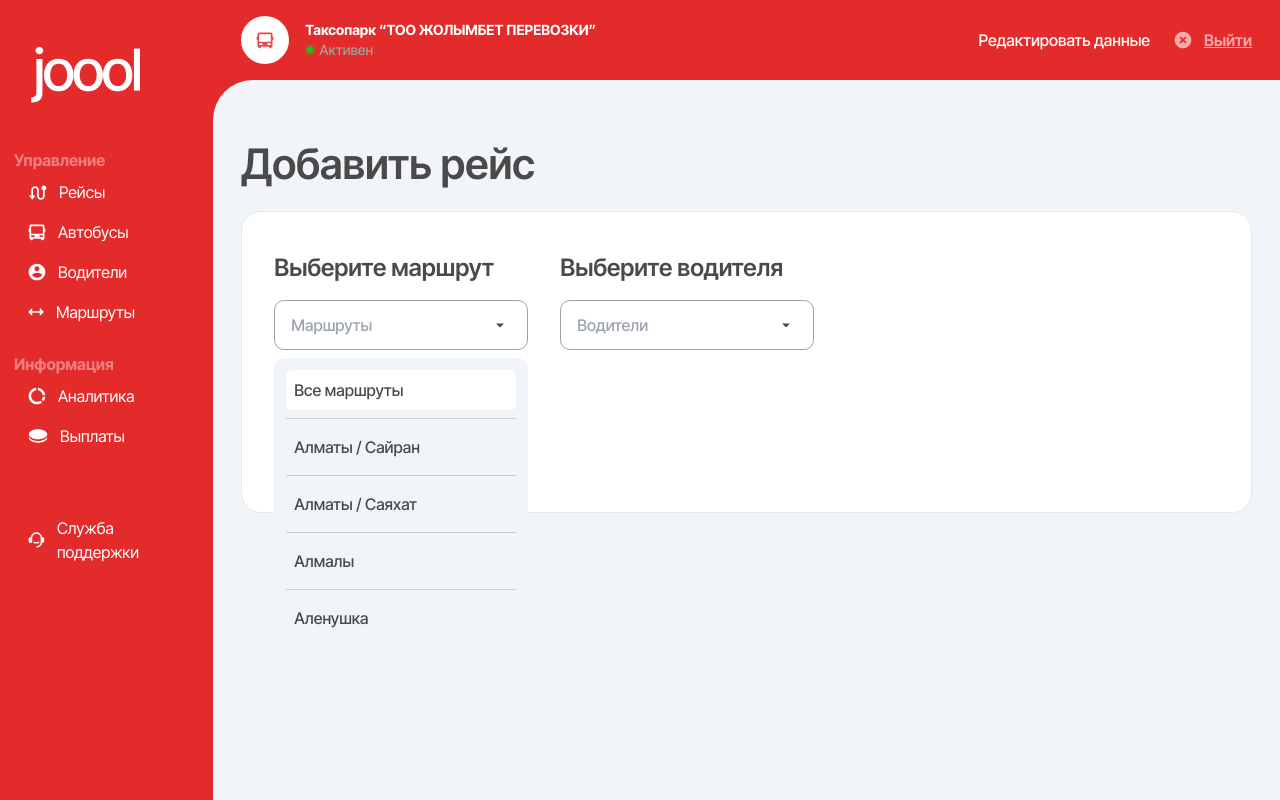
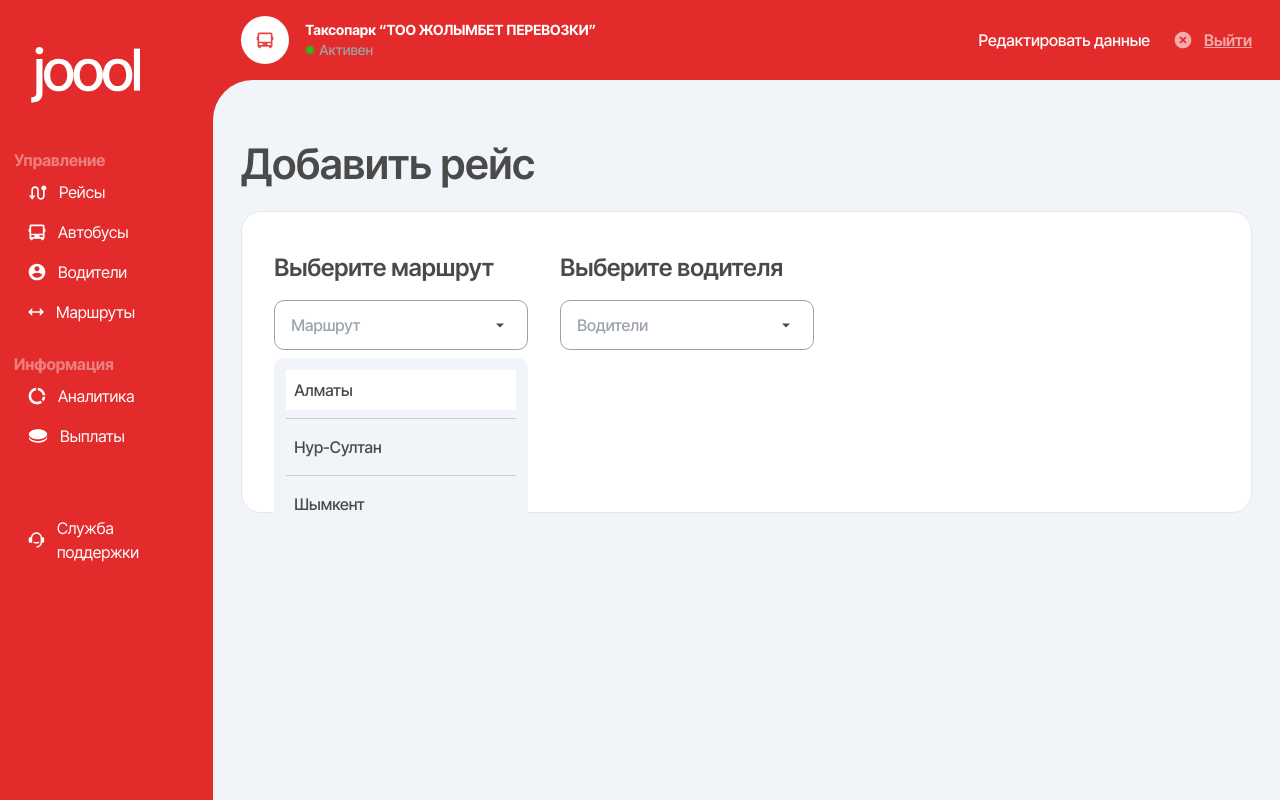
Before and after one commit to Arsik0153/kazbus, a Next.js app: page /admin/main/trips/new-trip in a window 1280 px wide. Both pictures are taken after a click on the button 500 px from the left and 325 px from the top of the page. Built offline with nearby package versions, Linux system fonts and the light colour scheme; what zsa, zsa-react-query would draw is missing.

Commit message:
fixed combobox

```diff
--- a/src/app/admin/main/buses/new-bus/page.tsx
+++ b/src/app/admin/main/buses/new-bus/page.tsx
@@ -10,8 +10,38 @@ import Floors from '@/app/admin/main/buses/new-bus/_components/floors';
 import Scheme from '@/app/admin/main/buses/new-bus/_components/scheme';
 
 const NewBus = () => {
-    const [selectedFloor, setSelectedFloor] = useState< 1 | 2 | 3 | null>(null);
-    const [seatCount, setSeatCount] = useState<number | string>(''); // Состояние для хранения количества мест
+    const cities = [
+        { id: 1, name: 'Алматы' },
+        { id: 2, name: 'Нур-Султан' },
+        { id: 3, name: 'Шымкент' },
+    ];
+
+    const [selectedCity, setSelectedCity] = useState<{ id: number; name: string } | null>(null);
+    const [selectedBrand, setSelectedBrand] = useState<{ id: number; name: string } | null>(null);
+    const [selectedModel, setSelectedModel] = useState<{ id: number; name: string } | null>(null);
+    const [seatCount, setSeatCount] = useState<number | string>('');
+    const [selectedFloor, setSelectedFloor] = useState<1 | 2 | 3 | null>(null);
+
+    const handleOptionSelect = (name: string, selectedItem: { id: number; name: string } | null) => {
+        switch (name) {
+            case 'city':
+                setSelectedCity(selectedItem);
+                break;
+            case 'brand':
+                setSelectedBrand(selectedItem);
+                break;
+            case 'model':
+                setSelectedModel(selectedItem);
+                break;
+            default:
+                break;
+        }
+        console.log('Выбранный элемент:', selectedItem);
+    };
+
+    const handleNewItem = (newItem: string) => {
+        console.log('Добавить новый элемент:', newItem);
+    };
 
     return (
         <div className="flex flex-col mb-96 mt-6">
@@ -20,14 +50,26 @@ const NewBus = () => {
             <div className="flex flex-col rounded-[20px] bg-white mt-[14px] py-10 px-8">
                 <p className="text-2xl font-semibold text-[#4A4A4A]">Введите название автобуса</p>
                 <div className="flex flex-col gap-4 items-start mt-4">
-                    <ComboBox name="bus-name" placeholder='Введите название' />
+                    <ComboBox
+                        name="city"
+                        options={cities}
+                        placeholder="Выберите город"
+                        onOptionSelect={handleOptionSelect}
+                        onNewItem={handleNewItem}
+                    />
                 </div>
                 <p className="text-2xl font-semibold text-[#4A4A4A] mt-9">Информация о ТС</p>
                 <div className="flex flex-row gap-6 mt-7">
                     <div className="flex flex-col gap-4">
                         <div className="flex flex-col gap-3">
                             <p className="text-base font-medium text-[#4A4A4A]">Марка</p>
-                            <ComboBox name="brand" placeholder='Введите марку' />
+                            <ComboBox
+                                name="brand"
+                                options={cities}
+                                placeholder="Введите марку"
+                                onOptionSelect={handleOptionSelect}
+                                onNewItem={handleNewItem}
+                            />
                         </div>
                         <div className="flex flex-col gap-3">
                             <p className="text-base font-medium text-[#4A4A4A]">VIN</p>
@@ -35,27 +77,31 @@ const NewBus = () => {
                                 mask={[/\d/, /\d/, /\d/, ' ', /[A-Za-z]/, /[A-Za-z]/, /[A-Za-z]/, ' ', /\d/, /\d/]}
                                 placeholder="XXX XXX XXX XXX XXX XX"
                                 className='border text-base font-medium text-[#4A4A4A]  p-5 pt-[12px] pb-[12px] w-full focus:outline-none border-[#A0A0A0] rounded-[10px]'
-                                maxLength={17} // Ограничение длины ввода
-                                maskChar="_" // Используем символ подчеркивания
-
+                                maxLength={17}
+                                maskChar="_"
                             />
                         </div>
                     </div>
                     <div className="flex flex-col gap-4">
                         <div className="flex flex-col gap-3">
                             <p className="text-base font-medium text-[#4A4A4A]">Модель</p>
-                            <ComboBox name="model" placeholder='Введите модель' />
+                            <ComboBox
+                                name="model"
+                                options={cities}
+                                placeholder="Введите модель"
+                                onOptionSelect={handleOptionSelect}
+                                onNewItem={handleNewItem}
+                            />
                         </div>
                         <div className="flex flex-col gap-3">
                             <p className="text-base font-medium text-[#4A4A4A]">Количество посадочных мест</p>
                             <InputMask
                                 mask="99"
                                 placeholder='Количество мест'
-                                onChange={(e) => setSeatCount(e.target.value)} // Обновление состояния при вводе
+                                onChange={(e) => setSeatCount(e.target.value)}
                                 className='border text-base font-medium text-[#4A4A4A] p-5 pt-[12px] pb-[12px] w-full focus:outline-none border-[#A0A0A0] rounded-[10px]'
                             />
                         </div>
-
                     </div>
                     <div className="flex flex-col gap-4">
                         <div className="flex flex-col gap-3">
@@ -90,7 +136,6 @@ const NewBus = () => {
                     </div>
                 </div>
                 <Scheme selectedFloor={selectedFloor} seatCount={Number(seatCount)} />
-
             </div>
         </div>
     );
--- a/src/app/admin/main/routes/new-route/page.tsx
+++ b/src/app/admin/main/routes/new-route/page.tsx
@@ -4,18 +4,32 @@ import ComboBox from '../../trips/_components/inputCombo';
 import PhasaB from './_components/phasaB';
 
 const NewRoute = () => {
-    const [routeSelected, setRouteSelected] = useState(false);
-    const [driverSelected, setDriverSelected] = useState(false);
+    // Состояния для каждого ComboBox
+    const [startCity, setStartCity] = useState<{ id: number; name: string } | null>(null);
+    const [endCity, setEndCity] = useState<{ id: number; name: string } | null>(null);
 
-    const handleSelectionChange = (name: string, selected: any) => {
-        if (name === 'route') {
-            setRouteSelected(!!selected); // true если выбран маршрут, иначе false
-        } else if (name === 'driver') {
-            setDriverSelected(!!selected); // true если выбран водитель, иначе false
+    const cities = [
+        { id: 1, name: 'Алматы' },
+        { id: 2, name: 'Нур-Султан' },
+        { id: 3, name: 'Шымкент' },
+    ];
+
+    // Обработчик выбора опции
+    const handleOptionSelect = (name: string, selectedItem: { id: number; name: string } | null) => {
+        if (name === 'startCity') {
+            setStartCity(selectedItem);
+        } else if (name === 'endCity') {
+            setEndCity(selectedItem);
         }
     };
 
-    const isPhasaBVisible = routeSelected && driverSelected;
+    // Обработчик добавления нового элемента
+    const handleNewItem = (newItem: string) => {
+        console.log('Добавить новый элемент:', newItem);
+    };
+
+    // Определяем, виден ли PhasaB
+    const isPhasaBVisible = startCity !== null && endCity !== null;
 
     return (
         <div className="flex flex-col mt-6">
@@ -25,11 +39,25 @@ const NewRoute = () => {
                 <p className="text-2xl font-semibold text-[#4A4A4A]">Выберите маршрут</p>
                 <div className="flex flex-row gap-[18px] items-center mt-4">
                     <div className="flex flex-col gap-4 items-start">
-                        <ComboBox name="route" placeholder='Названия остановки' onSelectionChange={handleSelectionChange} />
+                        <ComboBox
+                            name="startCity"
+                            options={cities}
+                            placeholder="Начальный город"
+                            onOptionSelect={handleOptionSelect}
+                            onNewItem={handleNewItem}
+                            onSelectionChange={(name, selected) => handleOptionSelect(name, selected)}
+                        />
                     </div>
                     <p className="text-[#4A4A4A] text-2xl font-semibold">-</p>
                     <div className="flex flex-col gap-4 items-start">
-                        <ComboBox name="driver" placeholder='Названия остановки' onSelectionChange={handleSelectionChange} />
+                        <ComboBox
+                            name="endCity"
+                            options={cities}
+                            placeholder="Конечный город"
+                            onOptionSelect={handleOptionSelect}
+                            onNewItem={handleNewItem}
+                            onSelectionChange={(name, selected) => handleOptionSelect(name, selected)}
+                        />
                     </div>
                 </div>
 
--- a/src/app/admin/main/trips/_components/inputCombo.tsx
+++ b/src/app/admin/main/trips/_components/inputCombo.tsx
@@ -1,78 +1,64 @@
-'use client';
-import {
-    Combobox,
-    ComboboxInput,
-    ComboboxOption,
-    ComboboxOptions,
-    ComboboxButton,
-} from '@headlessui/react';
-import { useState } from 'react';
+import React, { useState } from 'react';
+import { Combobox, ComboboxInput, ComboboxOption, ComboboxOptions, ComboboxButton } from '@headlessui/react';
 import DownBtn from '@/assets/admin/DownBtb';
 
-const cruise = [
-    { id: 1, name: 'Все маршруты' },
-    { id: 2, name: 'Алматы / Сайран' },
-    { id: 3, name: 'Алматы / Саяхат' },
-    { id: 4, name: 'Алмалы' },
-    { id: 5, name: 'Аленушка' },
-];
-
-interface Person {
+// Определение типа Item
+interface Item {
     id: number;
     name: string;
 }
 
 interface ComboBoxProps {
     name: string;
+    options: Item[];
     placeholder?: string;
-    onSelectionChange?: (name: string, selected: Person | null) => void;
+    onOptionSelect: (name: string, selected: Item | null) => void;
+    onNewItem: (name: string) => void;
+    onSelectionChange?: (name: string, selected: Item | null) => void;
 }
 
-function ComboBox({ name, placeholder = 'Выберите нужный вариант', onSelectionChange = () => {} }: ComboBoxProps) {
-    const [selectedPerson, setSelectedPerson] = useState<Person | null>(null);
+const ComboBox: React.FC<ComboBoxProps> = ({ name, options, placeholder = 'Выберите...', onOptionSelect, onNewItem, onSelectionChange }) => {
+    const [selectedItem, setSelectedItem] = useState<Item | null>(null);
     const [query, setQuery] = useState('');
 
-    // Фильтрация городов по запросу
-    const filteredPeople =
-        query === ''
-            ? cruise
-            : cruise.filter((person) =>
-                  person.name.toLowerCase().includes(query.toLowerCase())
-              );
+    // Проверяем, что options определен и является массивом
+    const safeOptions = Array.isArray(options) ? options : [];
 
-    // Проверяем, существует ли введенный город в списке
-    const cityExists = filteredPeople.some(
-        (person) => person.name.toLowerCase() === query.toLowerCase()
-    );
+    // Фильтруем варианты по запросу
+    const filteredOptions = query === ''
+        ? safeOptions
+        : safeOptions.filter(option => option.name.toLowerCase().includes(query.toLowerCase()));
 
-    // Добавляем новый элемент в список, если его нет
-    if (query !== '' && !cityExists) {
-        filteredPeople.push({ id: -1, name: `Добавить "${query}"` });
+    // Проверяем, существует ли элемент, соответствующий запросу
+    const itemExists = filteredOptions.some(option => option.name.toLowerCase() === query.toLowerCase());
+
+    // Добавляем опцию "Добавить" только если такого элемента нет в filteredOptions
+    if (query !== '' && !itemExists) {
+        filteredOptions.push({ id: -1, name: `Добавить "${query}"` });
     }
 
     return (
         <div className="relative">
             <Combobox
-                value={selectedPerson}
-                onChange={(person: Person) => {
-                    if (person.id === -1) {
-                        // Если пользователь выбрал опцию добавления нового города
-                        const newPerson = { id: cruise.length + 1, name: query };
-                        setSelectedPerson(newPerson);
-                        onSelectionChange(name, newPerson);
+                value={selectedItem}
+                onChange={(item: Item) => {
+                    if (item.id === -1) {
+                        const newItem = { id: Date.now(), name: query };
+                        setSelectedItem(newItem);
+                        onNewItem(query);
+                        if (onOptionSelect) onOptionSelect(name, newItem);
                     } else {
-                        setSelectedPerson(person);
-                        onSelectionChange(name, person);
+                        setSelectedItem(item);
+                        if (onOptionSelect) onOptionSelect(name, item);
                     }
+                    if (onSelectionChange) onSelectionChange(name, item);
                 }}
                 onClose={() => setQuery('')}
             >
                 <div className="relative w-full">
                     <ComboboxInput
-                        aria-label="Assignee"
-                        displayValue={(person: Person | null) =>
-                            person ? person.name : ''
-                        }
+                        aria-label="Select item"
+                        displayValue={(item: Item | null) => item ? item.name : ''}
                         onChange={(event) => setQuery(event.target.value)}
                         placeholder={placeholder}
                         className="rounded-[10px] border border-[#A0A0A0] p-3 pl-4 text-base font-medium text-[#4A4A4A] focus:outline-none"
@@ -82,21 +68,21 @@ function ComboBox({ name, placeholder = 'Выберите нужный вари
                     </ComboboxButton>
                 </div>
                 <ComboboxOptions className="absolute z-10 mt-2 w-full rounded-[10px] bg-[#F1F5F9] p-3">
-                    {filteredPeople.map((person, index) => (
-                        <div key={person.id}>
+                    {filteredOptions.map((option, index) => (
+                        <div key={option.id}>
                             <ComboboxOption
-                                value={person}
+                                value={option}
                                 className="group flex flex-col data-[focus]:rounded-[5px] data-[focus]:bg-white"
                             >
-                                {({ selected }) => (
+                                {({ active }) => (
                                     <div
-                                        className={`flex flex-row justify-between p-2 text-base font-medium text-[#4A4A4A] hover:rounded-[5px] hover:bg-white ${selected ? 'bg-white' : ''}`}
+                                        className={`flex flex-row justify-between p-2 text-base font-medium text-[#4A4A4A] hover:rounded-[5px] hover:bg-white ${active ? 'bg-white' : ''}`}
                                     >
-                                        {person.name}
+                                        {option.name}
                                     </div>
                                 )}
                             </ComboboxOption>
-                            {index !== filteredPeople.length - 1 && person.id !== -1 && (
+                            {index !== filteredOptions.length - 1 && option.id !== -1 && (
                                 <div className="my-2 h-[1px] w-full bg-[#CDCDCD]" />
                             )}
                         </div>
@@ -105,6 +91,6 @@ function ComboBox({ name, placeholder = 'Выберите нужный вари
             </Combobox>
         </div>
     );
-}
+};
 
 export default ComboBox;
--- a/src/app/admin/main/trips/_components/table.tsx
+++ b/src/app/admin/main/trips/_components/table.tsx
@@ -18,7 +18,7 @@ const Table: React.FC = () => {
         active: 'Рейс активен,<br />идут продажи',
         not_on_sale: 'Рейс не в<br />продаже',
         cancelled: 'Рейс отменен',
-        scheduled: 'Рейс перенесен<br /> с {start_date}<br /> по {end_date}', // Шаблон строки
+        scheduled: 'Рейс перенесен<br /> с {start_date}<br />по {end_date}',
     };
 
     // Функция для получения текста статуса
--- a/src/app/admin/main/trips/new-trip/page.tsx
+++ b/src/app/admin/main/trips/new-trip/page.tsx
@@ -4,46 +4,84 @@ import ComboBox from '@/app/admin/main/trips/_components/inputCombo';
 import PhaseA from './_components/phaseA';
 import PhaseB from './_components/phaseB';
 
+// Определяем типы для городов и значений выборки
+interface City {
+    id: number;
+    name: string;
+}
 
 const NewTrips = () => {
-    const [selections, setSelections] = useState<Record<string, any | null>>({
-        route: null,
-        driver: null,
-        bus: null,
-    });
+    // Состояния для каждого ComboBox
+    const [route, setRoute] = useState<{ id: number; name: string } | null>(null);
+    const [driver, setDriver] = useState<{ id: number; name: string } | null>(null);
+    const [bus, setBus] = useState<{ id: number; name: string } | null>(null);
 
-    const handleSelectionChange = (name: string, selected: any | null) => {
-        setSelections((prevSelections) => ({
-            ...prevSelections,
-            [name]: selected,
-        }));
+    const cities = [
+        { id: 1, name: 'Алматы' },
+        { id: 2, name: 'Нур-Султан' },
+        { id: 3, name: 'Шымкент' },
+    ];
+
+    const handleOptionSelect = (name: string, selectedItem: { id: number; name: string } | null) => {
+        if (name === 'route') {
+            setRoute(selectedItem);
+        } else if (name === 'driver') {
+            setDriver(selectedItem);
+        } else if (name === 'bus') {
+            setBus(selectedItem);
+        }
     };
 
-    // Проверяем, все ли значения выбраны
-    const allSelected = Object.values(selections).every(value => value !== null);
+    const handleNewItem = (newItem: string) => {
+        console.log('Добавить новый элемент:', newItem);
+    };
+    const isPhasaBVisible = route !== null && driver !== null && bus !== null;
 
     return (
         <div className="flex flex-col my-6 gap-4">
             <p className="text-[42px] font-semibold text-[#4A4A4A]">Добавить рейс</p>
             <div className="flex flex-col border bg-white rounded-[20px] px-8 py-10">
-                {/* Комбобоксы старт */}
                 <div className="flex flex-row gap-8 items-start">
                     <div className="flex flex-col gap-4 items-start">
                         <p className="text-2xl font-semibold text-[#4A4A4A]">Выберите маршрут</p>
-                        <ComboBox name="route" placeholder='Маршруты' onSelectionChange={handleSelectionChange} />
+
+                        <ComboBox
+                            name="route"
+                            options={cities}
+                            placeholder="Маршрут"
+                            onOptionSelect={handleOptionSelect}
+                            onNewItem={handleNewItem}
+                            onSelectionChange={(name, selected) => handleOptionSelect(name, selected)}
+                        />
                     </div>
                     <div className="flex flex-col gap-4 items-start">
                         <p className="text-2xl font-semibold text-[#4A4A4A]">Выберите водителя</p>
-                        <ComboBox name="driver" placeholder='Водители' onSelectionChange={handleSelectionChange} />
+                        <ComboBox
+                            name="driver"
+                            options={cities}
+                            placeholder="Водители"
+                            onOptionSelect={handleOptionSelect}
+                            onNewItem={handleNewItem}
+                            onSelectionChange={(name, selected) => handleOptionSelect(name, selected)}
+
+                        />
                     </div>
                 </div>
                 <div className="flex flex-col mt-6 gap-4 items-start">
                     <p className="text-2xl font-semibold text-[#4A4A4A]">Выберите автобус</p>
-                    <ComboBox name="bus" placeholder='Автобусы' onSelectionChange={handleSelectionChange} />
+                    <ComboBox
+                        name="bus"
+                        options={cities}
+                        placeholder="Автобусы"
+                        onOptionSelect={handleOptionSelect}
+                        onNewItem={handleNewItem}
+                        onSelectionChange={(name, selected) => handleOptionSelect(name, selected)}
+
+                    />
                 </div>
                 {/* Отображение PhaseA и PhaseB в зависимости от выбора */}
-                {allSelected && <PhaseA />}
-                {allSelected && <PhaseB />}
+                {isPhasaBVisible && <PhaseA />}
+                {isPhasaBVisible && <PhaseB />}
             </div>
         </div>
     );
--- a/src/data/types.ts
+++ b/src/data/types.ts
@@ -105,6 +105,7 @@ export type Driver = {
 };
 
 export type Bus = {
+    id: number;
     model_stamp: string;
     state_number: string;
     count_of_seats: number;
```
Also changed, not shown: src/app/admin/main/routes/new-route/_components/parking.tsx (+39 -2 lines), 1 other file (tests, documents, lock files or other folders).
